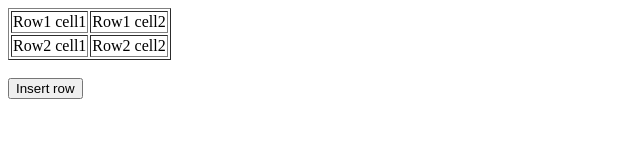
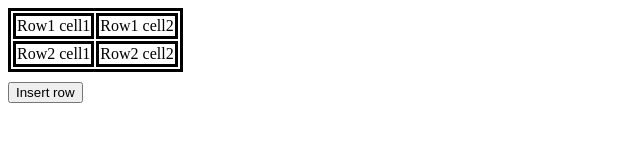
Before and after one commit to acciojob/create-table-1-VIMALCHINTU, a website: page main.html in a window 1280 px wide. Shown: the whole page, without its empty margins (0-640 px from the left). Drawn offline with Linux system fonts and the light colour scheme.

Commit message:
created a submission

```diff
--- a/main.html
+++ b/main.html
@@ -1,33 +1,43 @@
-<!DOCTYPE html>
+<!DOCTYPE>
 <html>
 	<head>
-  <meta charset="utf-8" />
-  <title>Insert row in a table</title>
+		<title>Create Table 1</title>
+		<style>
+			#table,td{
+				border:solid
+			}
+		</style>
 	</head>
 	<body>
-  <table id="sampleTable" border="1">
-    <tr><td>Row1 cell1</td><td>Row1 cell2</td></tr>
-    <tr><td>Row2 cell1</td><td>Row2 cell2</td></tr>
-  </table><br>
+		<table id="table">
+			<tr>
+				<td>Row1 cell1</td>
+				<td>Row1 cell2</td>
 
-  <input type="button" onclick="insert_Row()" value="Insert row">
+			</tr>
+			<tr>
+				<td>Row2 cell1</td>
+				<td>Row2 cell2</td>
 
+			</tr>
+		</table>
+		<button style="margin-top:10px" onclick="btn()">Insert row</button>
 		<script>
-    function insert_Row() {
-      const table = document.getElementById("sampleTable");
+			const table=document.getElementById("table")
+			function btn() {
+				const tr=document.createElement("tr")
+				const td1=document.createElement("td")
+				td1.textContent=`New Cell1`
+				const td2=document.createElement("td")
+				td2.textContent=`New Cell2`
+				tr.append(td1,td2)
+				table.prepend(tr)
 
-      // create new row and cells
-      const tr = document.createElement("tr");
-      const td1 = document.createElement("td");
-      td1.textContent = "New Cell1";
-      const td2 = document.createElement("td");
-      td2.textContent = "New Cell2";
 
-      tr.append(td1, td2);
 
-      // insert at the top (index 0) of the table
-      table.insertBefore(tr, table.rows[0]);
 			}
 		</script>
+
 	</body>
+
 </html>
```
Lines whose indentation alone changed are shown as unchanged.
